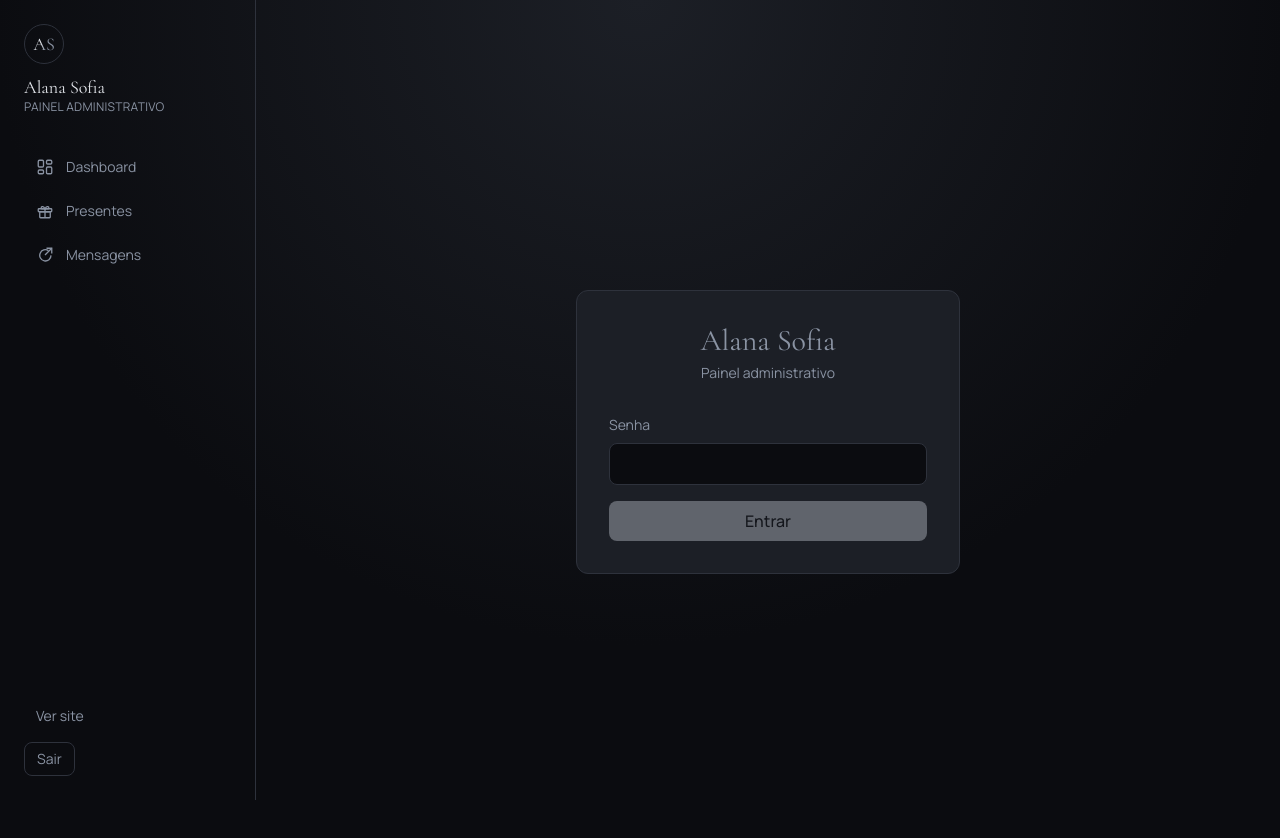
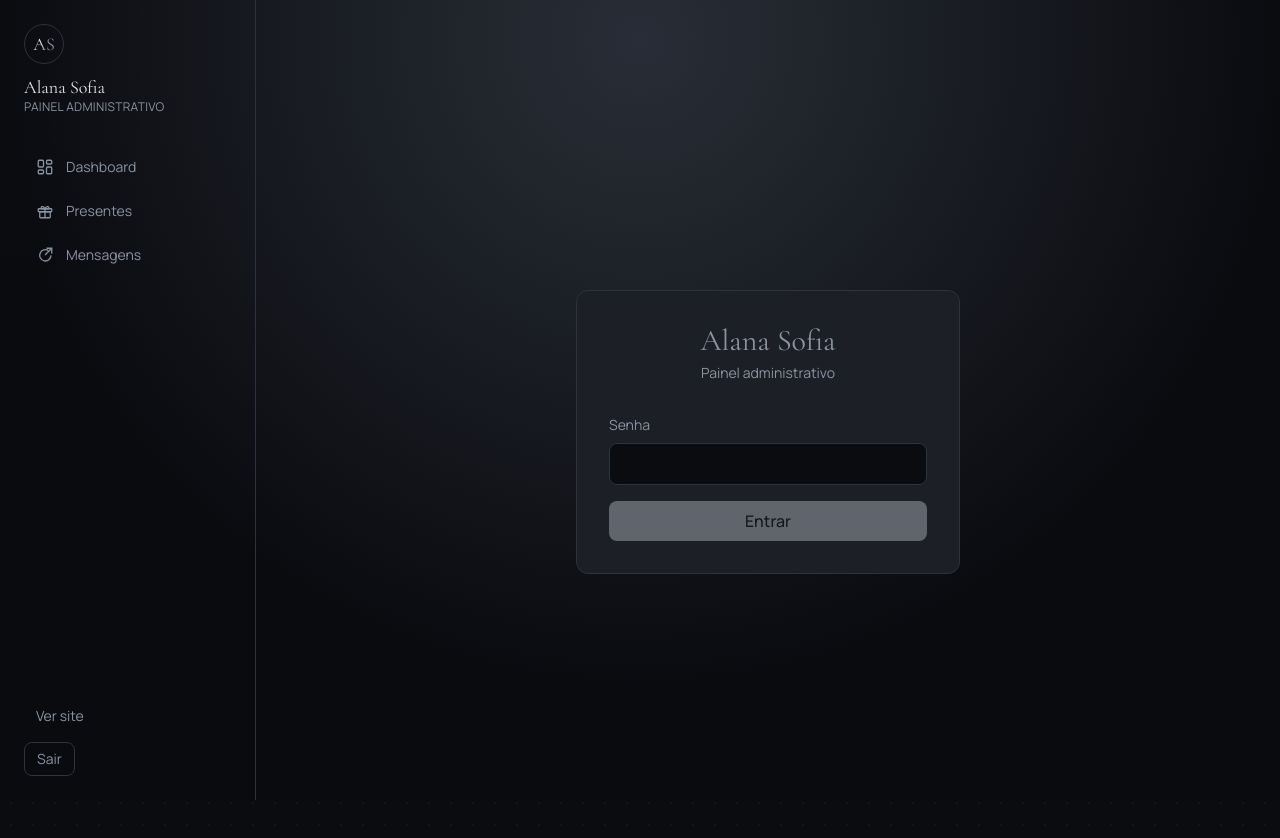
Before and after one commit to andsubala-lang/alanasofia15anos, a Next.js app: page /admin/login in a window 1280 px wide. Shown: the top 838 px of the page. Built offline with nearby package versions, Linux system fonts and the light colour scheme.

Commit message:
Update globals.css

```diff
--- a/app/globals.css
+++ b/app/globals.css
@@ -14,12 +14,46 @@ html {
 
 body {
   @apply bg-onyx text-platinum font-body;
-  background-image:
-    radial-gradient(circle at 50% 0%, #1C1F26 0%, #0B0C10 60%),
-    radial-gradient(rgba(255, 255, 255, 0.035) 1px, transparent 1px);
-  background-size: auto, 22px 22px;
+  background-color: #0B0C10;
+  background-image: radial-gradient(rgba(255, 255, 255, 0.035) 1px, transparent 1px);
+  background-size: 22px 22px;
   min-height: 100vh;
   -webkit-tap-highlight-color: transparent;
+  position: relative;
+}
+
+/* Brilho de fundo que "respira" bem devagar, atrás de todo o conteúdo */
+body::before {
+  content: "";
+  position: fixed;
+  inset: 0;
+  z-index: -1;
+  pointer-events: none;
+  background-image:
+    radial-gradient(circle at 50% 5%, #2A2F39 0%, #0B0C10 65%),
+    radial-gradient(circle at 50% 100%, #1C1F26 0%, transparent 55%);
+  animation: breathe 4s ease-in-out infinite;
+}
+
+@keyframes breathe {
+  0%, 100% { opacity: 0.85; }
+  50% { opacity: 1; }
+}
+
+/* Pontinhos de glitter — usados no site público */
+.sparkle-dot {
+  position: absolute;
+  width: 2px;
+  height: 2px;
+  border-radius: 9999px;
+  background: #F1F3F6;
+  box-shadow: 0 0 4px 1px rgba(241, 243, 246, 0.7);
+  animation: twinkle 2.6s ease-in-out infinite;
+}
+
+@keyframes twinkle {
+  0%, 100% { opacity: 0.15; }
+  50% { opacity: 1; }
 }
 
 /* Texto com efeito de brilho metálico — usado no nome/monograma */
@@ -133,7 +167,18 @@ body {
 @media (prefers-reduced-motion: reduce) {
   .text-shimmer {
     animation: none;
-    background-position: 0 0;
+    background: none;
+    -webkit-background-clip: initial;
+    background-clip: initial;
+    color: #E4E7EC;
+  }
+  body::before {
+    animation: none;
+    opacity: 0.9;
+  }
+  .sparkle-dot {
+    animation: none;
+    opacity: 0.5;
   }
   .animate-fade-in-up {
     animation: none;
```
